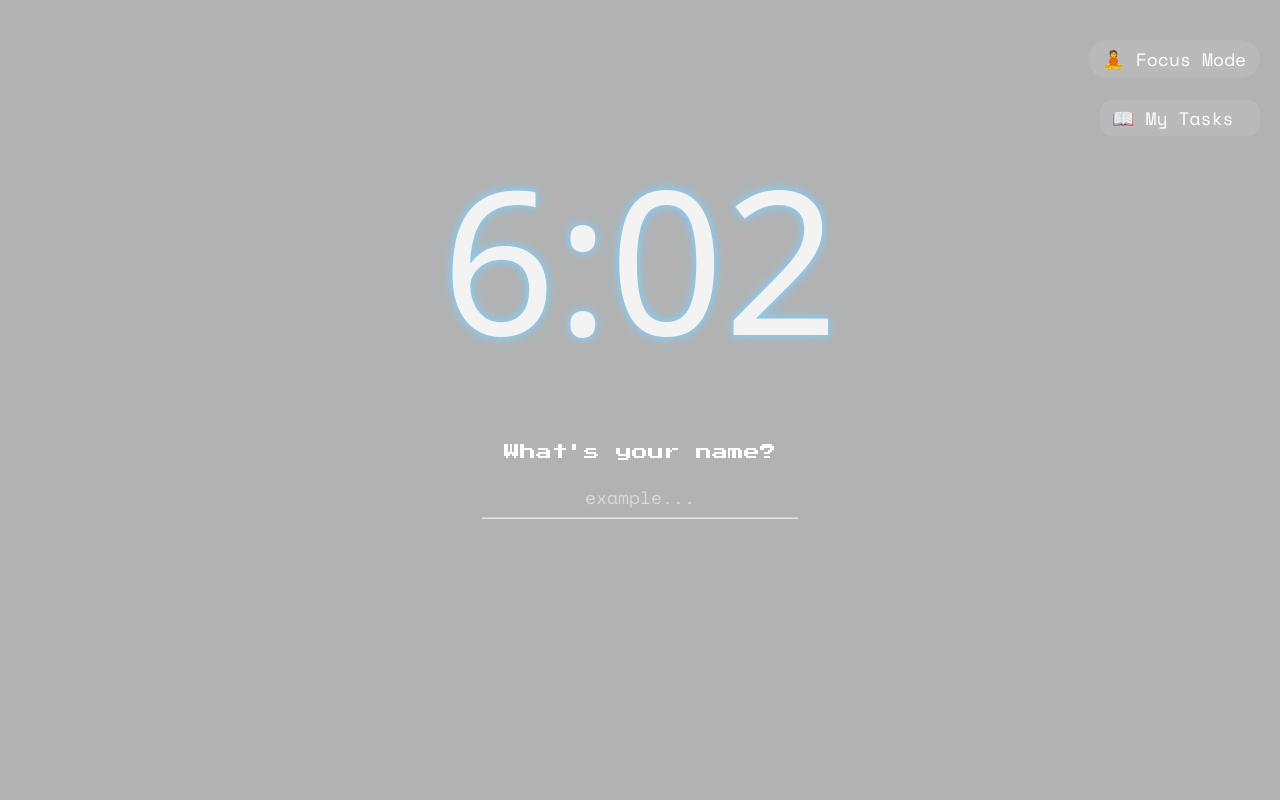
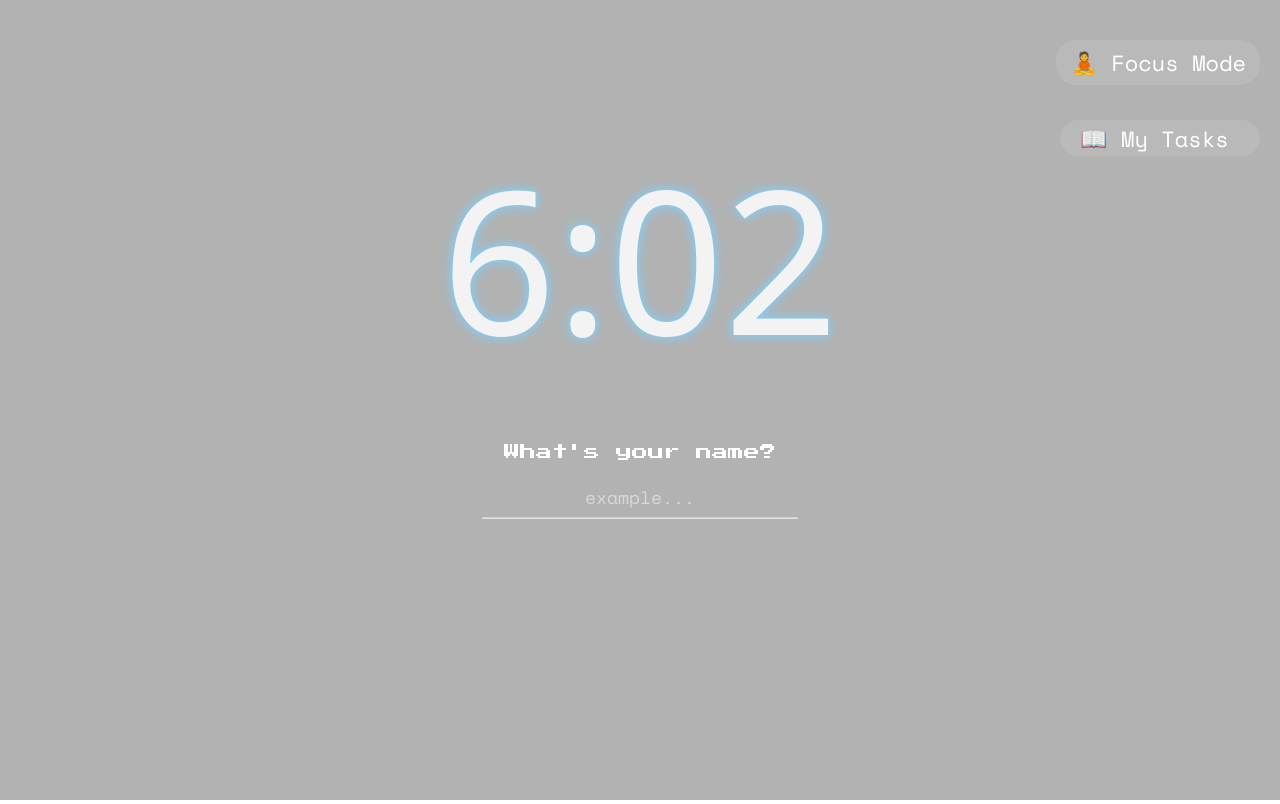
Before and after one commit to superyuser/Blue-Planet-Chrome-Extension, a browser extension: page frontend/index.html in a window 1280 px wide. Drawn offline with nearby package versions, Linux system fonts and the light colour scheme; a web font is replaced by a local one.

```diff
--- a/frontend/styles.css
+++ b/frontend/styles.css
@@ -69,7 +69,7 @@
     background: rgba(255, 255, 255, 0.1);
     border: none;
     color: white;
-    font-size: 6px;
+    font-size: 16px;
     border-radius: 6px;
     padding: 4px 8px;
     cursor: pointer;
@@ -157,7 +157,7 @@
     color: white;
     font-size: 36px;
     border-radius: 8px;
-    width: 160px;
+    width: 200px;
     height: 36px;
     cursor: pointer;
     backdrop-filter: blur(4px);
@@ -167,11 +167,11 @@
 
   #menuBtn {
   font-family: "Space Mono", monospace;
-  font-size: 18px;
+  font-size: 22px;
   color: white;
-  padding: 6px 12px;
+  padding: 10px 20px;
   border: none;
-  border-radius: 12px;
+  border-radius: 20px;
   background: rgba(255, 255, 255, 0.1);
   backdrop-filter: blur(6px);
   cursor: pointer;
@@ -179,6 +179,7 @@
   display: flex;
   align-items: center;
   gap: 8px;
+  margin-top: 20px;
 }
 
 #menuBtn:hover {
@@ -629,7 +630,7 @@
     border: none;
     color: white;
     padding: 6px 12px;
-    font-size: 18px;
+    font-size: 22px;
     font-family: 'Space Mono', monospace;
     border-radius: 10px;
     backdrop-filter: blur(5px);
```
